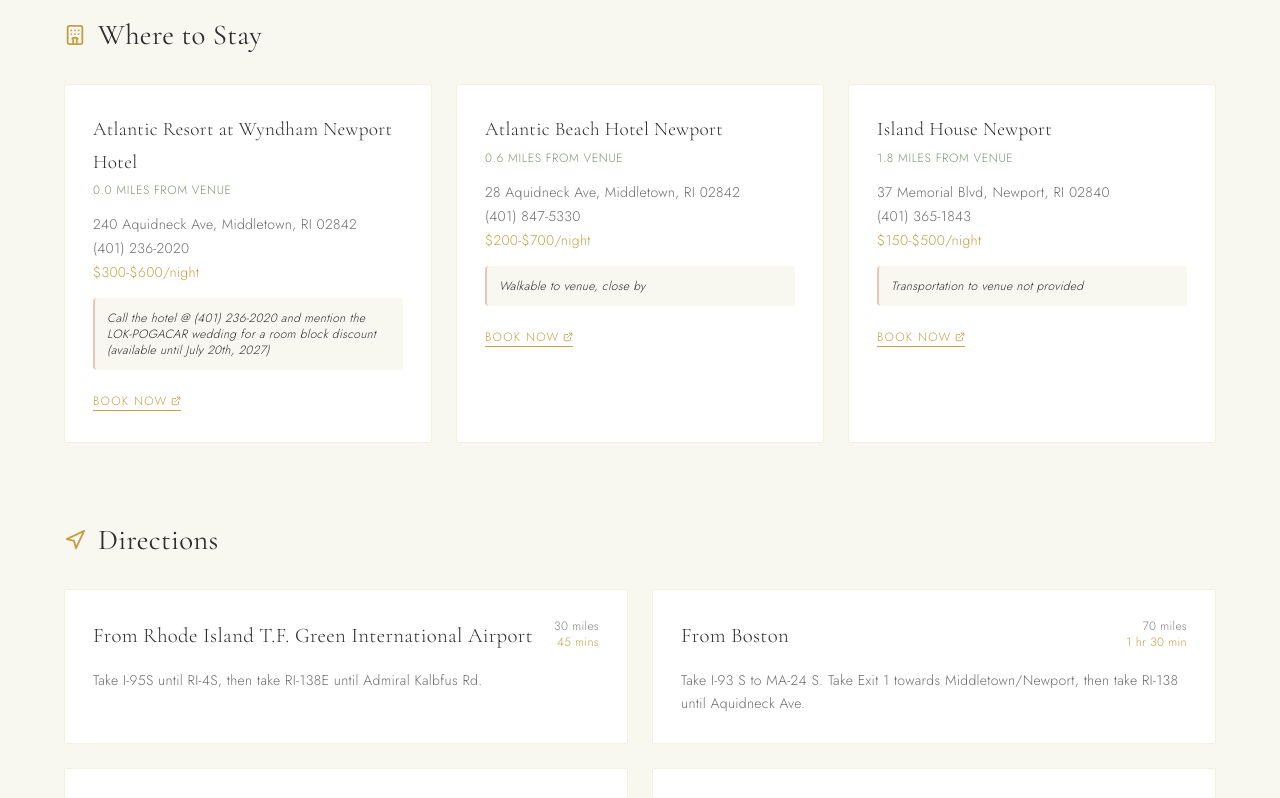
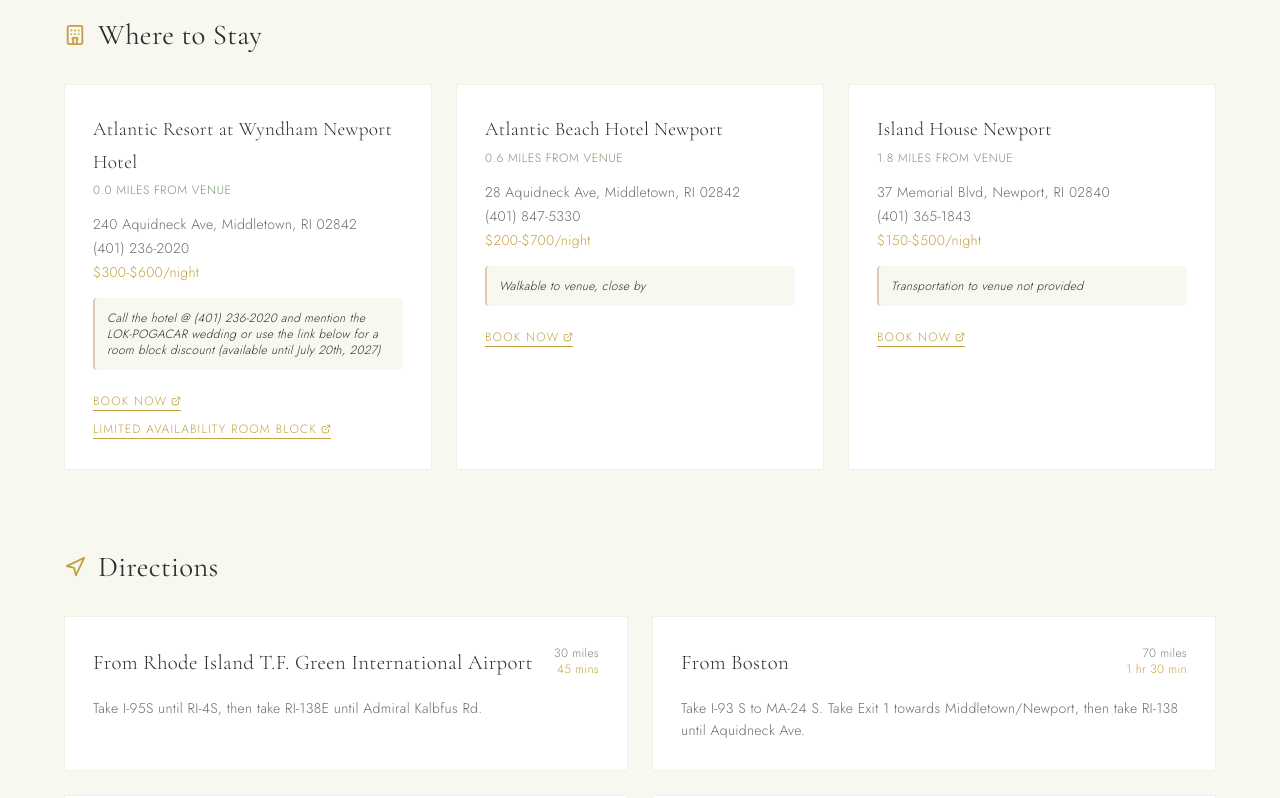
Before and after one commit to bpogacar/wedding-website, a Next.js app: page / in a window 1280 px wide. Shown: the part 3656-4454 px from the top of the page. Built offline with nearby package versions, Linux system fonts and the light colour scheme.

Commit message:
added room block link

```diff
--- a/app/lib/wedding-data.ts
+++ b/app/lib/wedding-data.ts
@@ -163,7 +163,7 @@
       address: '240 Aquidneck Ave, Middletown, RI 02842',
       phone: '(401) 236-2020',
       url: 'https://www.wyndhamhotels.com/wyndham/middletown-rhode-island/wyndham-newport-hotel/overview?CID=LC:46q62bu8edfbx3y:45280&iata=00093796',
-      notes: 'Call the hotel @ (401) 236-2020 and mention the LOK-POGACAR wedding for a room block discount (available until July 20th, 2027)',
+      notes: 'Call the hotel @ (401) 236-2020 and mention the LOK-POGACAR wedding or use the link below for a room block discount (available until July 20th, 2027)',
       priceRange: '$300-$600/night',
     },
     {
--- a/app/sections/TravelSection.tsx
+++ b/app/sections/TravelSection.tsx
@@ -81,6 +81,16 @@
                 >
                   Book Now <ExternalLink size={10} />
                 </a>
+                {hotel.name.toLowerCase().includes('wyndham') && (
+                  <a
+                    href={"https://www.wyndhamhotels.com/wyndham/middletown-rhode-island/wyndham-newport-hotel/rooms-rates?brand_id=HR&checkInDate=9/3/2027&checkOutDate=9/5/2027&useWRPoints=false&children=0&groupCode=090327LOK&adults=1&rooms=1&referringBrand=ALL&loc=ChIJ2TYlYDqp5YkRFO67ZqjYjis&sessionId=1788795826"}
+                    rel="noopener noreferrer"
+                    className="inline-flex items-center gap-1 text-xs tracking-widest uppercase"
+                    style={{ color: 'var(--color-gold)', borderBottom: '1px solid var(--color-gold)', paddingBottom: '1px' }}
+                  >
+                    LIMITED AVAILABILITY ROOM BLOCK <ExternalLink size={10} />
+                  </a>
+                )}
               </div>
             ))}
           </div>
```
